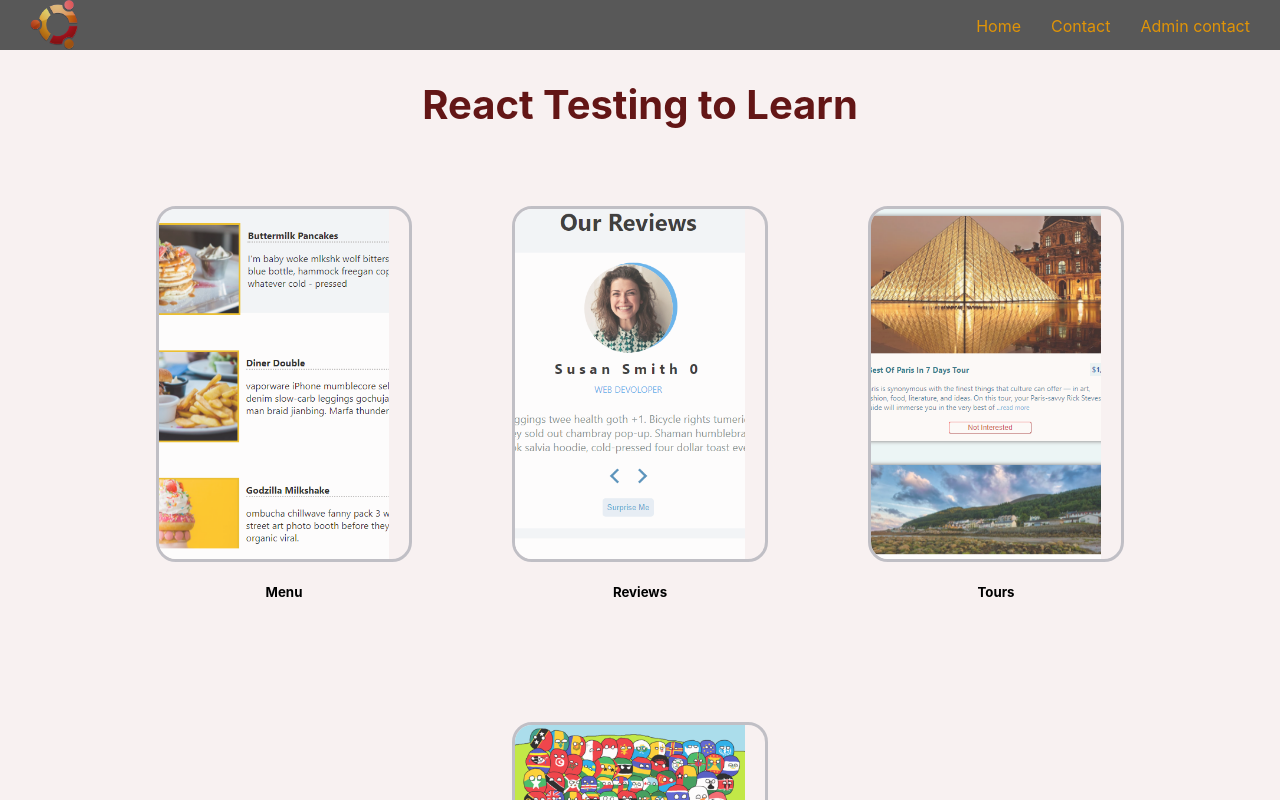
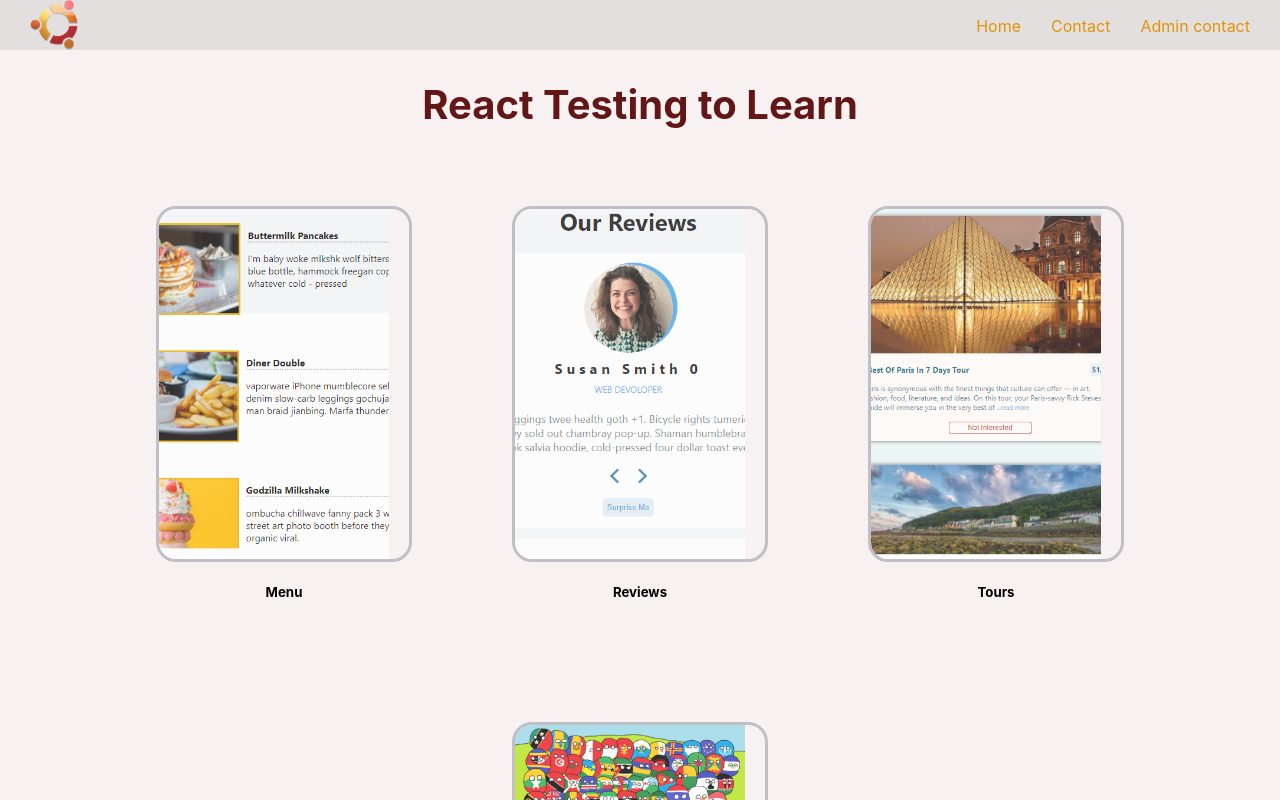
Before and after one commit to mauriciomartinez19/react-tests-final-projec, a React (Create React App) app in the folder Frontend/: page / in a window 1280 px wide. Shown: the top 800 px of the page. Built offline with nearby package versions, Linux system fonts and the light colour scheme.

Commit message:
Change background style to navbar

```diff
--- a/Frontend/src/Navbar/TopNavbar.css
+++ b/Frontend/src/Navbar/TopNavbar.css
@@ -3,11 +3,11 @@
     position: fixed;
     width: 100%;
     height: 50px;
-    background-color: rgb(88, 88, 88);
+    background-color: rgb(195 195 195 / 38%);
     display: flex;
     justify-content: space-between;
     margin-bottom: 20px;
-    transition: 1s;
+    transition: 0.3s;
 }
 
 .restlogo {
@@ -27,7 +27,6 @@ a {
 }
 
 a:hover{
-    color: beige;
     cursor: pointer;
     transform: scale(1.1);
 }
@@ -37,5 +36,5 @@ a:hover{
     width: 100%;
     height: 35px;
     background-color: rgb(88, 88, 88,0.5);
-    transition: 1s;
+    transition: 0.3s;
 }
```
